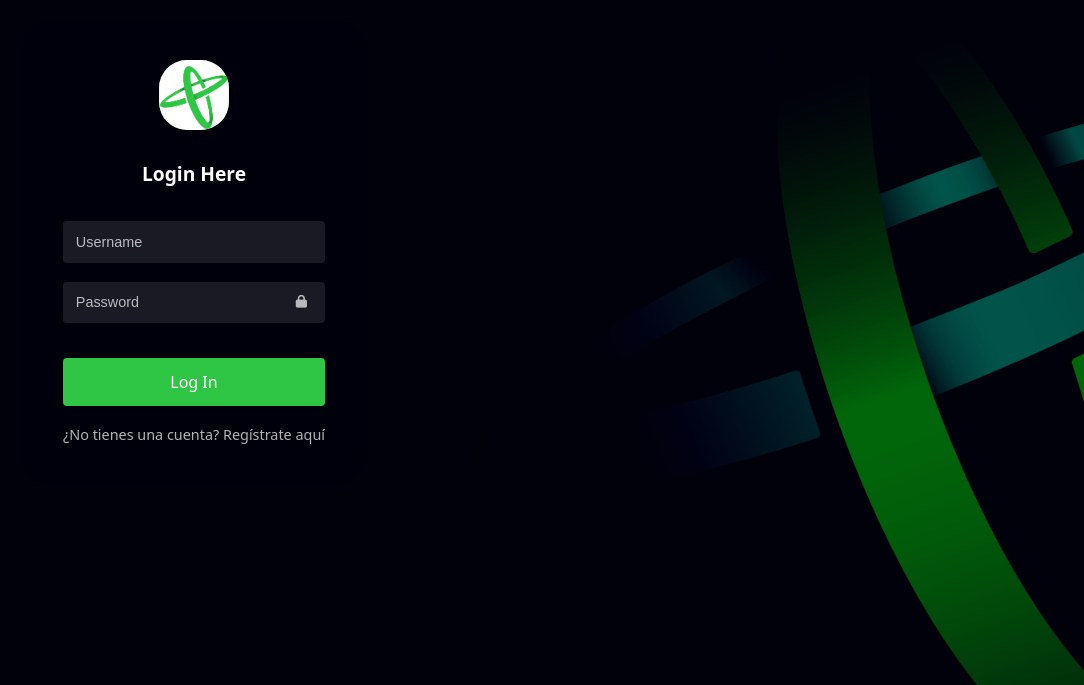
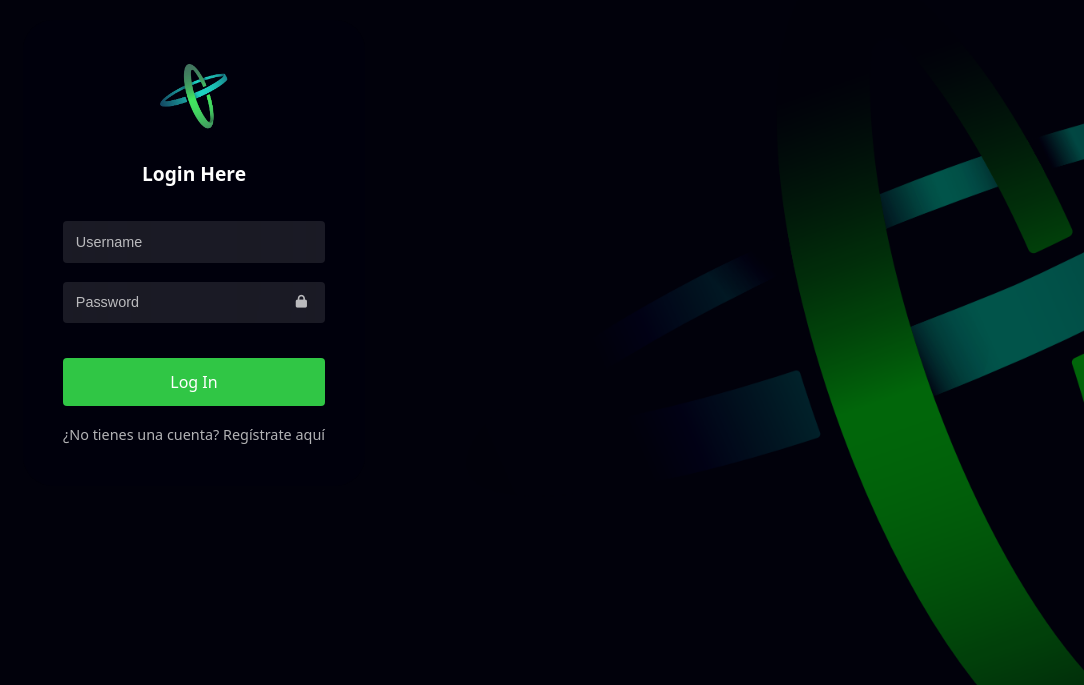
Before and after one commit to davidtao44/Web_camara_front, a React (Vite) app: page / in a window 1280 px wide. Shown: the part 179-864 px from the top of the page, without its empty margins (196-1280 px from the left). Built offline with nearby package versions, Linux system fonts and the light colour scheme.

Commit message:
Cambio de logo

```diff
--- a/index.html
+++ b/index.html
@@ -2,7 +2,7 @@
 <html lang="en">
   <head>
     <meta charset="UTF-8" />
-    <link rel="icon" type="image/png" href="/logo2.png" />
+    <link rel="icon" type="image/png" href="/logo2-2.png" />
     <meta name="viewport" content="width=device-width, initial-scale=1.0" />
     <link rel="stylesheet" href="https://cdnjs.cloudflare.com/ajax/libs/font-awesome/6.5.1/css/all.min.css">
     <title>Vite + React</title>
--- a/src/components/Login.css
+++ b/src/components/Login.css
@@ -94,7 +94,7 @@
   width: 70px;
   height: 70px;
   border-radius: 40%;
-  background-color: #30c645;
+  /*background-color: #30c645;*/
   padding: 0.1px;
 }
 
--- a/src/components/Login.jsx
+++ b/src/components/Login.jsx
@@ -1,6 +1,6 @@
 import { useState } from 'react';
 import { Link } from 'react-router-dom';
-import logo from '../assets/images/logo.png';
+import logo from '../assets/images/logo2-2.png';
 import './Login.css';
 
 function Login({ onLogin }) {
--- a/src/components/Register.jsx
+++ b/src/components/Register.jsx
@@ -1,6 +1,6 @@
 import { useState } from 'react';
 import { Link } from 'react-router-dom';
-import logo from '../assets/images/logo.png';
+import logo from '../assets/images/logo2-2.png';
 import './Login.css'; // Reusing the same CSS file as Login
 
 function Register() {
```
Also changed, not shown: public/logo2-2.png (added), src/assets/images/logo2-2.png (added).
